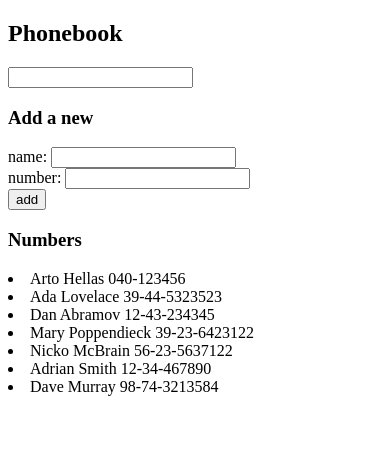
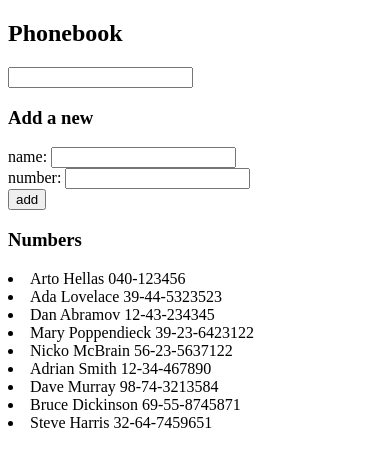
Before and after one commit to jmohrle/fso-part2, a React (Vite) app in the folder phonebook/: page / in a window 390 px wide. Shown: the top 466 px of the page. Built offline with nearby package versions, Linux system fonts and the light colour scheme; data requests are answered from the project's data file.

Commit message:
feat(phonebook): phonebook step 8 (ex2.13)

```diff
--- a/phonebook/db.json
+++ b/phonebook/db.json
@@ -34,6 +34,16 @@
       "id": "60be",
       "name": "Dave Murray",
       "number": "98-74-3213584"
+    },
+    {
+      "id": "5deb",
+      "name": "Bruce Dickinson",
+      "number": "69-55-8745871"
+    },
+    {
+      "id": "b04d",
+      "name": "Steve Harris",
+      "number": "32-64-7459651"
     }
   ],
   "$schema": "./node_modules/json-server/schema.json"
--- a/phonebook/src/App.jsx
+++ b/phonebook/src/App.jsx
@@ -2,16 +2,15 @@ import { useEffect, useState } from 'react'
 import PersonForm from './components/PersonForm'
 import Persons from './components/Persons'
 import Filter from './components/Filter'
-import axios from 'axios'
+import personsService from './services/personsService'
 
 const App = () => {
   const [persons, setPersons] = useState([])
 
   useEffect(() => {
-    axios
-      .get('http://localhost:3001/persons')
-      .then((response) => {
-        setPersons(response.data)
+    personsService.getAll()
+      .then((data) => {
+        setPersons(data)
       })
   }, [])
 
@@ -39,9 +38,10 @@ const App = () => {
         number: newNumber
       }
 
-      axios.post('http://localhost:3001/persons', newPerson)
-        .then((response) => {
-          const newPersons = persons.concat(response.data)
+      personsService
+        .create(newPerson)
+        .then((data) => {
+          const newPersons = persons.concat(data)
           setPersons(newPersons)
           setNewName('')
           setNewNumber('')
--- /dev/null
+++ b/phonebook/src/services/personsService.js
@@ -0,0 +1,15 @@
+import axios from 'axios'
+const baseUrl = 'http://localhost:3001/persons'
+
+const getAll = () => {
+    const request = axios.get(baseUrl)
+    return request.then(response => response.data)
+}
+
+const create = (newObject) => {
+    const request = axios.post(`${baseUrl}`, newObject)
+    return request.then(response => response.data)
+}
+
+
+export default { getAll, create }
```
